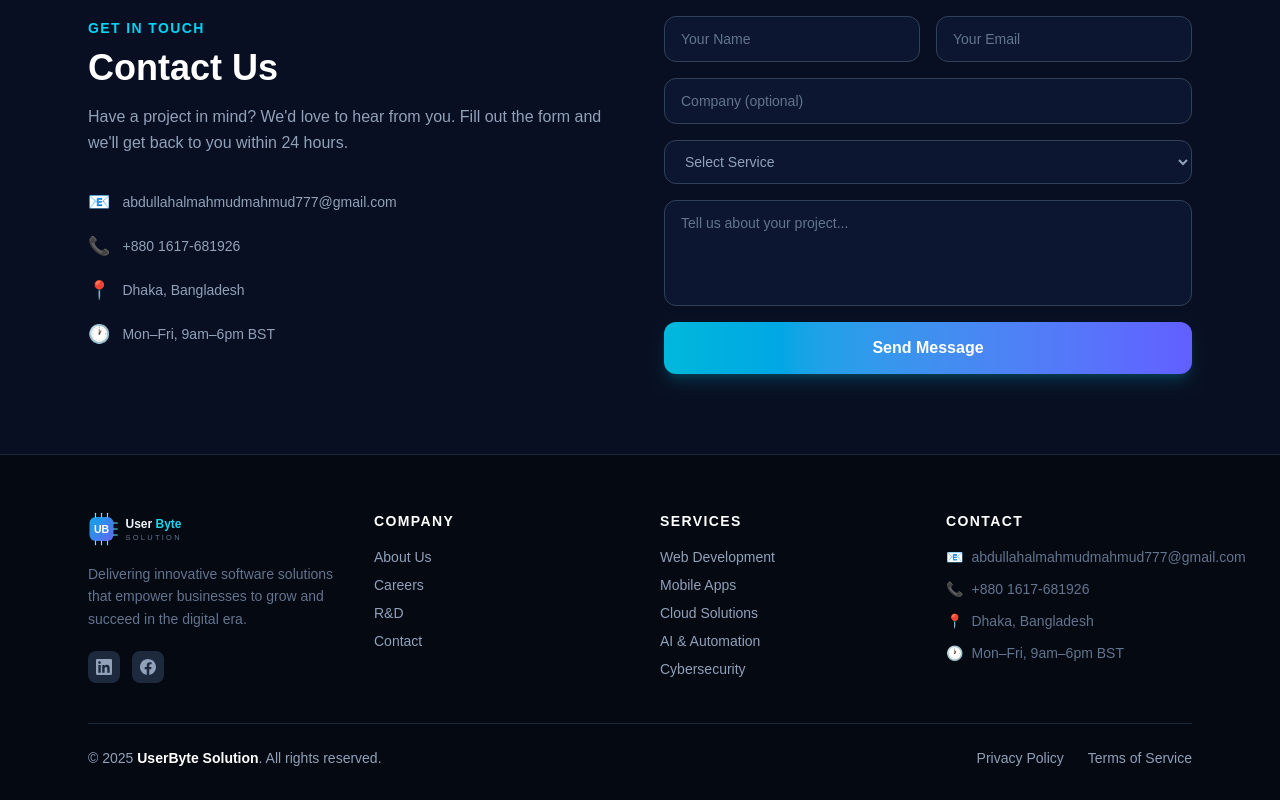
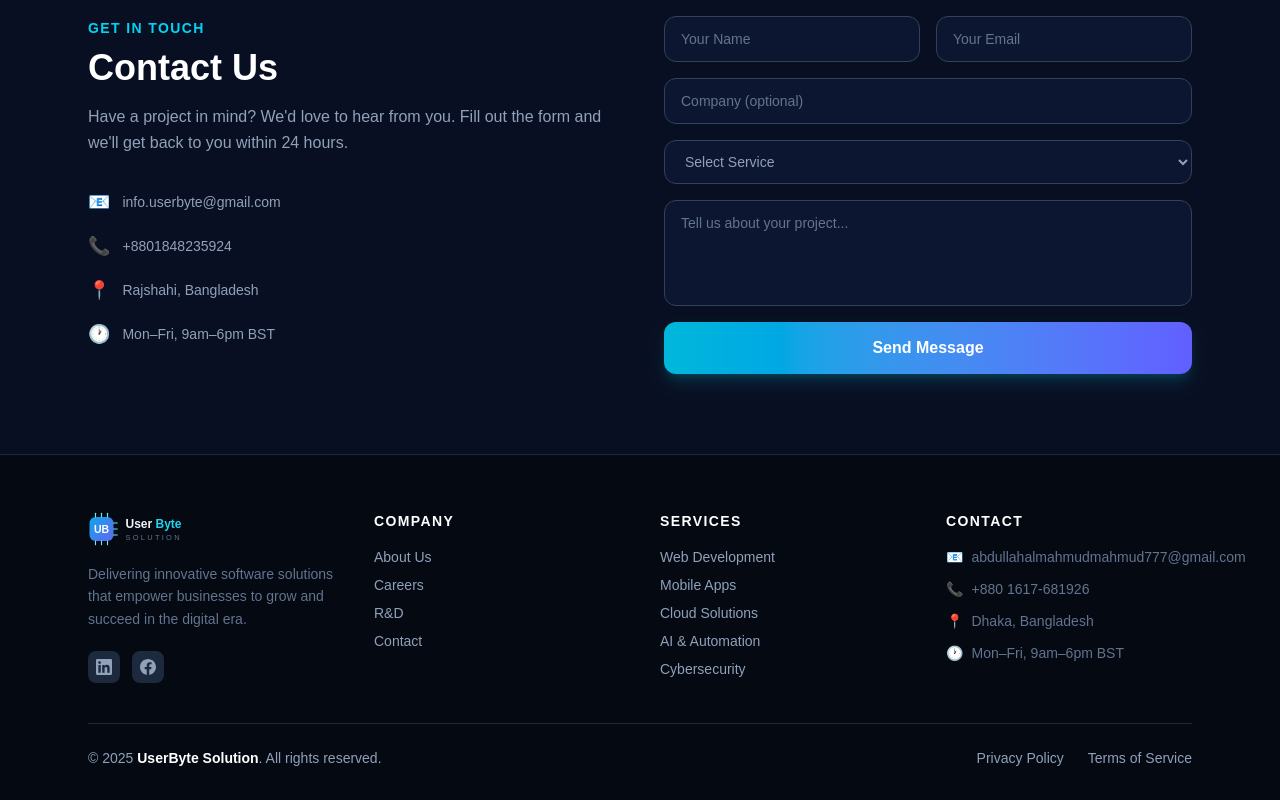
Before and after one commit to Userbyte-Solutions/userbyte_company, a Next.js app: page / in a window 1280 px wide. Shown: the part 4747-5547 px from the top of the page. Built offline with nearby package versions, Linux system fonts and the light colour scheme.

Commit message:
change email address

```diff
--- a/src/app/page.js
+++ b/src/app/page.js
@@ -247,9 +247,9 @@ export default function Home() {
             <h2 className="text-3xl md:text-4xl font-bold text-white mt-2 mb-4">Contact Us</h2>
             <p className="text-slate-400 leading-relaxed mb-8">Have a project in mind? We&apos;d love to hear from you. Fill out the form and we&apos;ll get back to you within 24 hours.</p>
             <ul className="flex flex-col gap-4 text-sm text-slate-400">
-              <li className="flex items-center gap-3"><span className="text-cyan-400 text-lg">📧</span> abdullahalmahmudmahmud777@gmail.com</li>
-              <li className="flex items-center gap-3"><span className="text-cyan-400 text-lg">📞</span> +880 1617-681926</li>
-              <li className="flex items-center gap-3"><span className="text-cyan-400 text-lg">📍</span> Dhaka, Bangladesh</li>
+              <li className="flex items-center gap-3"><span className="text-cyan-400 text-lg">📧</span> info.userbyte@gmail.com</li>
+              <li className="flex items-center gap-3"><span className="text-cyan-400 text-lg">📞</span>+8801848235924</li>
+              <li className="flex items-center gap-3"><span className="text-cyan-400 text-lg">📍</span> Rajshahi, Bangladesh</li>
               <li className="flex items-center gap-3"><span className="text-cyan-400 text-lg">🕐</span> Mon–Fri, 9am–6pm BST</li>
             </ul>
           </div>
```
